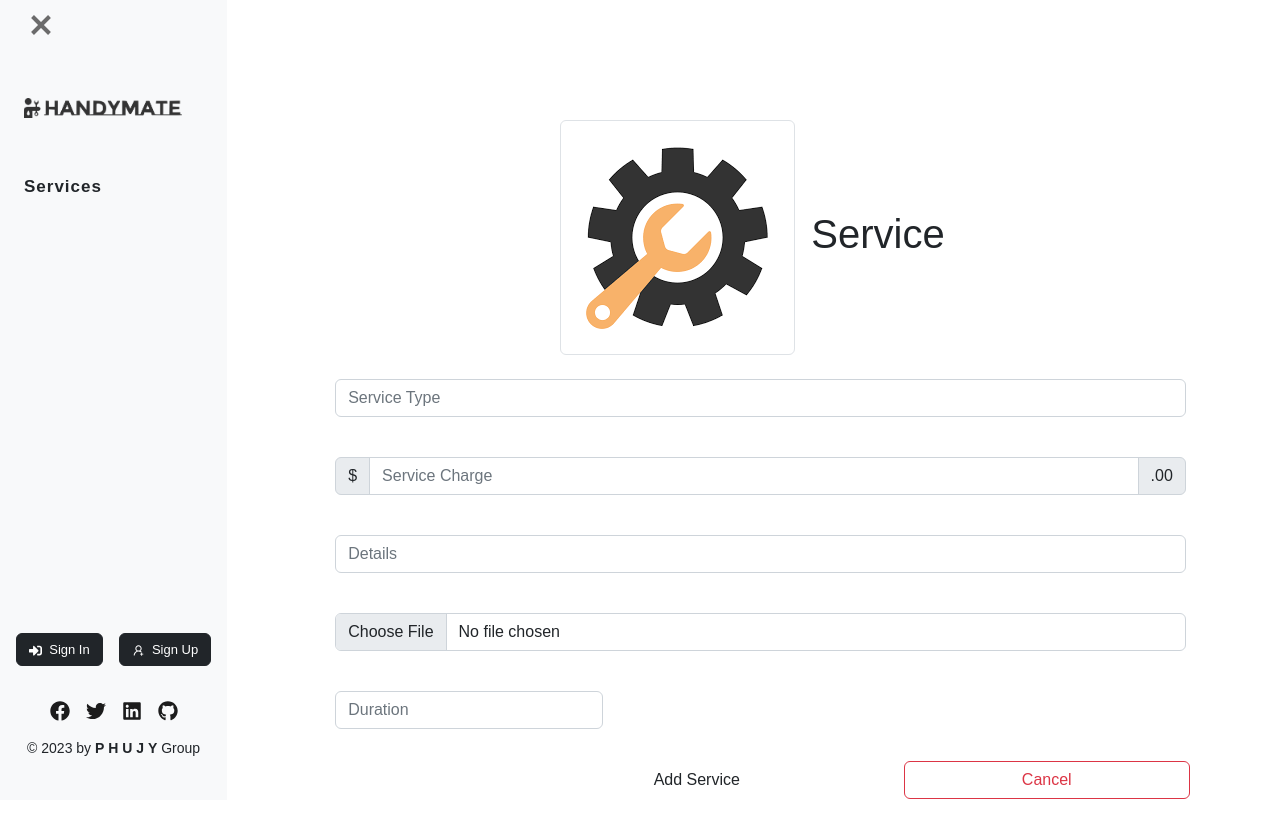
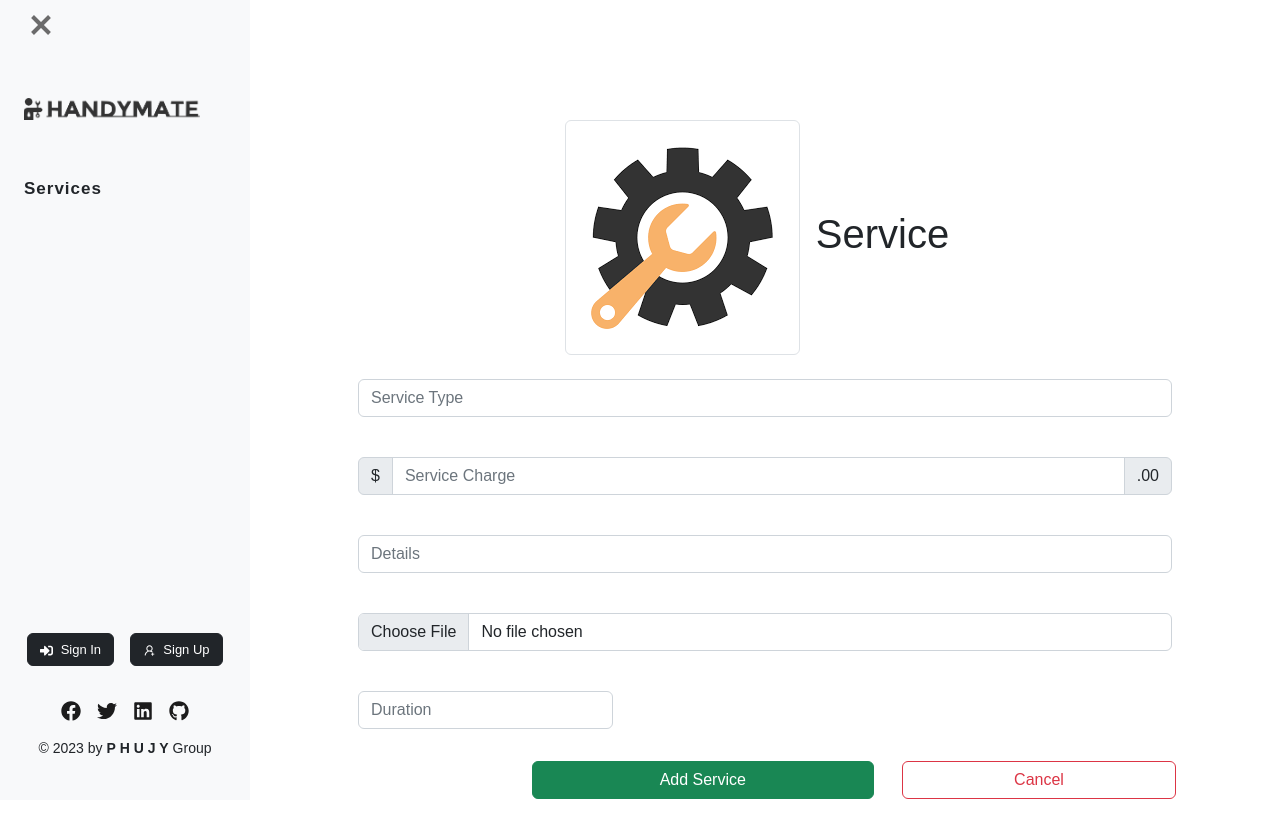
Before and after one commit to PrantoshB/HandyMate-Frontend, a React (Create React App) app: page /add-service in a window 1280 px wide. Shown: the top 838 px of the page. Built offline with nearby package versions, Linux system fonts and the light colour scheme.

Commit message:
Fix page layouts

```diff
--- a/src/pages/AddService.js
+++ b/src/pages/AddService.js
@@ -79,7 +79,7 @@ const AddService = () => {
   };
 
   return (
-    <div className="col-md-10 container-fluid d-flex justify-content-center align-items-center add-service-container">
+    <div className="col-md col container-fluid d-flex justify-content-center align-items-center add-service-container">
       <div className="d-flex flex-column m-5 p-5 align-items-center add-service-div">
         <div className="d-sm-inline-flex align-items-center my-4">
           <img src={AddServiceIcon} alt="add service icon" className="img-thumbnail add-service-icon" />
@@ -106,7 +106,7 @@ const AddService = () => {
             <input type="number" placeholder="Duration" className="form-control" value={duration} onChange={(e) => setDuration(e.target.value)} />
           </div>
           <div className="col-md-12 d-flex justify-content-end g-3">
-            <button type="button" className="col-md-5 btn add-btn mx-3" onClick={handleAddClick}>Add Service</button>
+            <button type="button" className="col-md-5 btn btn-success add-btn mx-3" onClick={handleAddClick}>Add Service</button>
             <button type="button" className="col-md-4 btn btn-outline-danger cancel-add-btn" onClick={handleCancelClick}>Cancel</button>
           </div>
 
--- a/src/pages/Details.js
+++ b/src/pages/Details.js
@@ -30,7 +30,7 @@ const Details = () => {
   return (
     <>
       {!showForm ? (
-        <div className="d-flex flex-column align-items-center col-md col-sm container-main justify-content-center p-4">
+        <div className="d-flex flex-column align-items-center col-md col container-main justify-content-center p-4">
 
           <div className="container d-flex flex-row-md flex-column-sm justify-content-between">
             <div className="col-md-6 d-flex flex-column align-items-center">
--- a/src/pages/Home.js
+++ b/src/pages/Home.js
@@ -20,7 +20,7 @@ const Home = () => {
   const isMobile = window.innerWidth <= 768;
 
   return (
-    <div className="home col-md">
+    <div className="home col-md col">
       <h1 className="bold-font homepage-heading">
         OUR SERVICES
       </h1>
--- a/src/pages/ReservationForm.js
+++ b/src/pages/ReservationForm.js
@@ -52,7 +52,7 @@ const ReservationForm = () => {
   };
 
   return (
-    <div className="col-md container-main reservation-form-body p-0">
+    <div className="col-md col container-main reservation-form-body p-0">
       <div className="reservation-form-overlay col-md p-2 m-0 d-flex flex-column align-items-center justify-content-center">
         <h1 className="heading text-light text-uppercase text-center">Create New Reservation</h1>
         <hr className="w-50 border-top-2 border-light" />
```
Also changed, not shown: src/PrivateRoute.js (deleted, +0 -19 lines), src/pages/LoginRegister.js (deleted).
